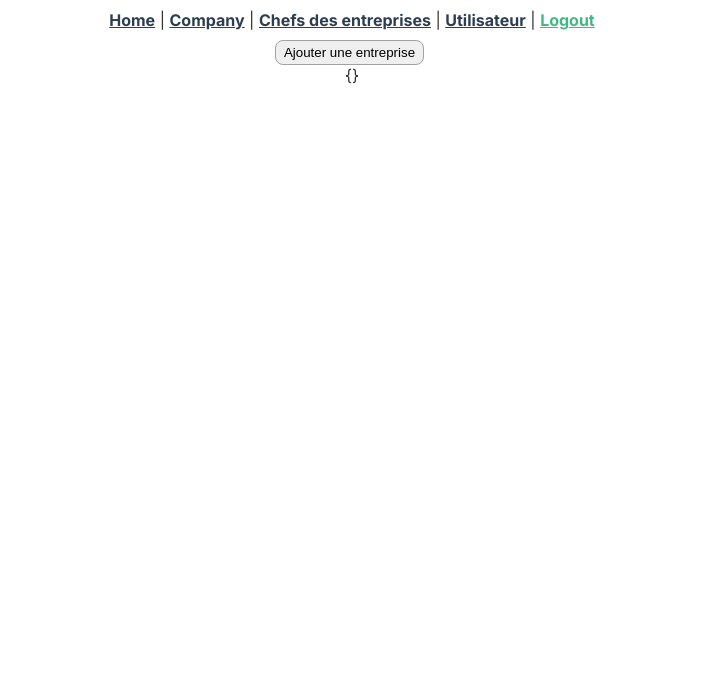
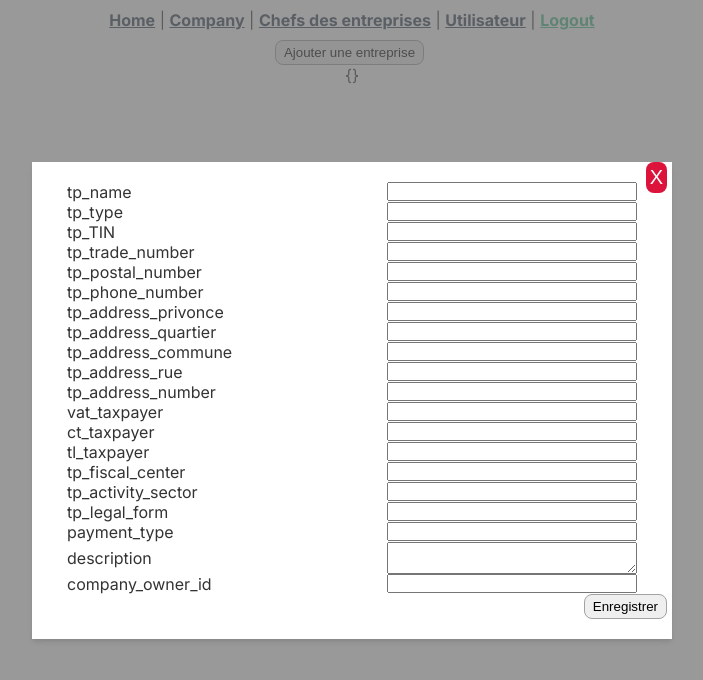
Before and after one commit to Jean-Lionel/bst_solution_ui, a Vue app: page /company_owners/1 in a window 1280 px wide. Shown: the top 680 px of the page, without its empty margins (288-991 px from the left). Built offline with nearby package versions, Linux system fonts and the light colour scheme; no server answers; sample sign-in values are in the browser's storage; what vue-sweetalert2 would draw is missing.

Commit message:
adding company on cheif

```diff
--- a/src/components/company/AddCompany.vue
+++ b/src/components/company/AddCompany.vue
@@ -1,15 +1,150 @@
 <template>
     <div>
+        <modal-component :modalActive="modalActive">
 
+            <form action="" @submit.prevent="saveCompany">
+
+                <div>
+                    <label for="tp_name">tp_name</label>
+                    <input type="text" id="tp_name" v-model="form.tp_name" />
+                </div>
+
+                <div>
+                    <label for="tp_type">tp_type</label>
+                    <input type="text" id="tp_type" v-model="form.tp_type" />
+                </div>
+                <div>
+                    <label for="tp_TIN">tp_TIN</label>
+                    <input type="text" id="tp_TIN" v-model="form.tp_TIN" />
+                </div>
+
+                <div>
+                    <label for="tp_trade_number">tp_trade_number</label>
+                    <input type="text" id="tp_trade_number" v-model="form.tp_trade_number" />
+                </div>
+                <div>
+                    <label for="tp_postal_number">tp_postal_number</label>
+                    <input type="text" id="tp_postal_number" v-model="form.tp_postal_number" />
+                </div>
+                <div>
+                    <label for="tp_phone_number">tp_phone_number</label>
+                    <input type="text" v-model="form.tp_phone_number" />
+                </div>
+                <div>
+                    <label for="tp_address_privonce">tp_address_privonce</label>
+                    <input type="text" v-model="form.tp_address_privonce" />
+                </div>
+                <div>
+                    <label for="tp_address_quartier">tp_address_quartier</label>
+                    <input type="text" id="tp_address_quartier" v-model="form.tp_address_quartier" />
+                </div>
+
+                <div>
+                    <label for="tp_address_commune">tp_address_commune</label>
+                    <input type="text" v-model="form.tp_address_commune" />
+                </div>
+
+                <div>
+                    <label for="tp_address_rue">tp_address_rue</label>
+                    <input type="text" v-model="form.tp_address_rue" />
+                </div>
+
+                <div>
+                    <label for="tp_address_number">tp_address_number</label>
+                    <input type="text" v-model="form.tp_address_number" />
+                </div>
+                <div>
+                    <label for="vat_taxpayer">vat_taxpayer</label>
+                    <input type="text" v-model="form.vat_taxpayer" />
+                </div>
+                <div>
+                    <label for="ct_taxpayer">ct_taxpayer</label>
+                    <input type="text" v-model="form.ct_taxpayer" />
+                </div>
+                <div>
+                    <label for="">tl_taxpayer</label>
+                    <input type="text" v-model="form.tl_taxpayer" />
+                </div>
+                <div>
+                    <label for="">tp_fiscal_center</label>
+                    <input type="text" v-model="form.tp_fiscal_center" />
+                </div>
+
+                <div>
+                    <label for="">tp_activity_sector</label>
+                    <input type="text" v-model="form.tp_activity_sector" />
+                </div>
+
+                <div>
+                    <label for="">tp_legal_form</label>
+                    <input type="text" v-model="form.tp_legal_form" />
+                </div>
+                <div>
+                   <label for="">payment_type</label>
+                    <input type="text" v-model="form.payment_type" />
+                </div>
+                <div>
+                   <label for="">description</label>
+                    <textarea v-model="form.description"></textarea>
+                </div>
+                <div>
+                    <label for="company_owner_id">company_owner_id</label>
+                    <input type="text" v-model="form.company_owner_id" />
+                </div>
+                <div>
+                <button type="submit">Enregistrer</button>
+                </div>
+
+            </form>
+
+        </modal-component>
     </div>
 </template>
 
 <script>
-    export default {
+import ModalComponent from '../global/ModalComponent.vue'
+export default {
+    components: { ModalComponent },
+    data(){
+        return {
+            modalActive : true,
+            form: {
+                tp_name : "",
+                tp_type : "",
+                tp_TIN : "",
+                tp_trade_number : "",
+                tp_postal_number : "",
+                tp_phone_number : "",
+                tp_address_privonce : "",
+                tp_address_quartier : "",
+                tp_address_commune : "",
+                tp_address_rue : "",
+                tp_address_number : "",
+                vat_taxpayer : "",
+                ct_taxpayer : "",
+                tl_taxpayer : "",
+                tp_fiscal_center : "",
+                tp_activity_sector : "",
+                tp_legal_form : "",
+                payment_type : "",
+                description : "",
+                company_owner_id : "",
+            }
+        }
+    },
 
-    }
+}
 </script>
 
-<style lang="scss" scoped>
+<style  scoped>
+input,label,textarea{
+    display: inline-block;
+    width: 250px;
+    text-align: left;
+}
 
+form div {
+    display: flex;
+    justify-content: space-between;
+}
 </style>
--- a/src/components/companyOwners/DetailCompanyOwner.vue
+++ b/src/components/companyOwners/DetailCompanyOwner.vue
@@ -1,6 +1,7 @@
 <template>
     <div>
     <button>Ajouter une entreprise</button>
+    <add-company/>
   <div>
     {{ company }}
   </div>
@@ -9,7 +10,9 @@
 </template>
 
 <script>
+import AddCompany from '../company/AddCompany.vue';
 export default {
+  components: { AddCompany },
     data() {
         return {
             company: {}
--- a/src/components/global/ModalComponent.vue
+++ b/src/components/global/ModalComponent.vue
@@ -48,6 +48,7 @@ export default {
     box-shadow: 0 4px 6px -1px rgba(0, 0, 0, 0.1), 0 2px 4px -1px rgba(0, 0, 0, 0.06);
     background-color: #fff;
     padding: 20px 0px;
+
 }
 
 .modal-modal {
```
